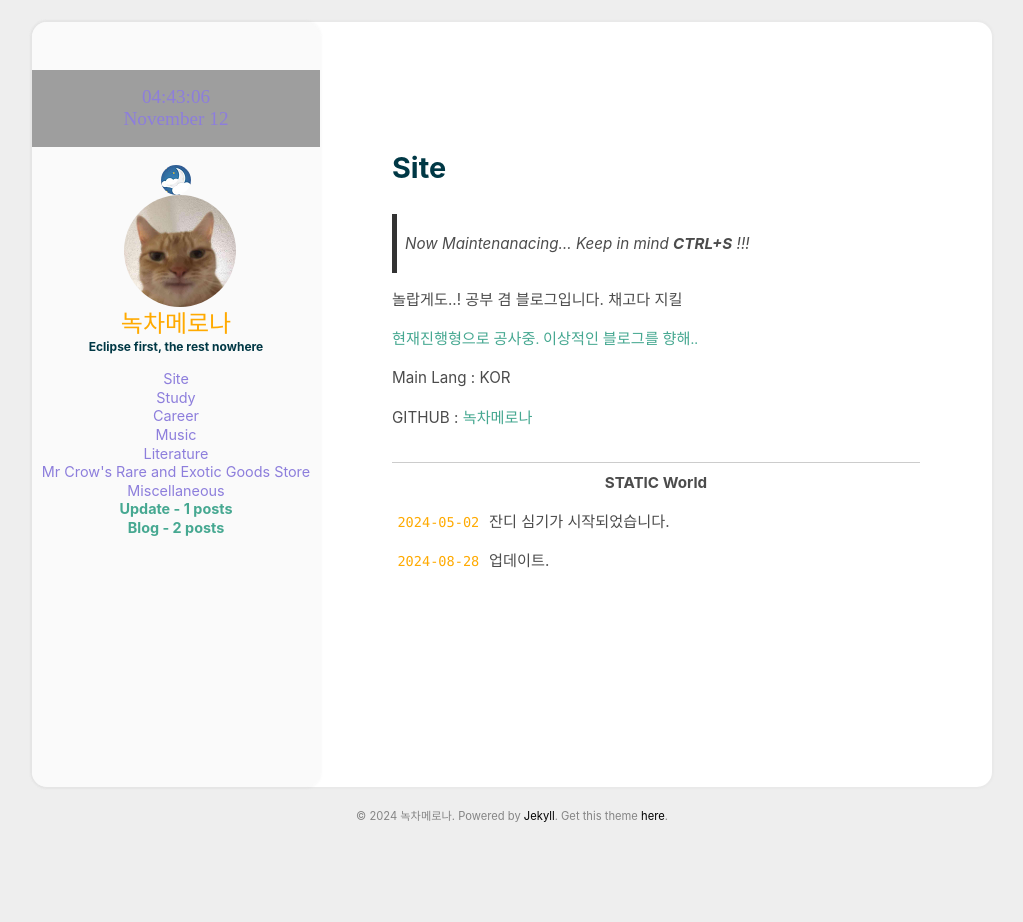
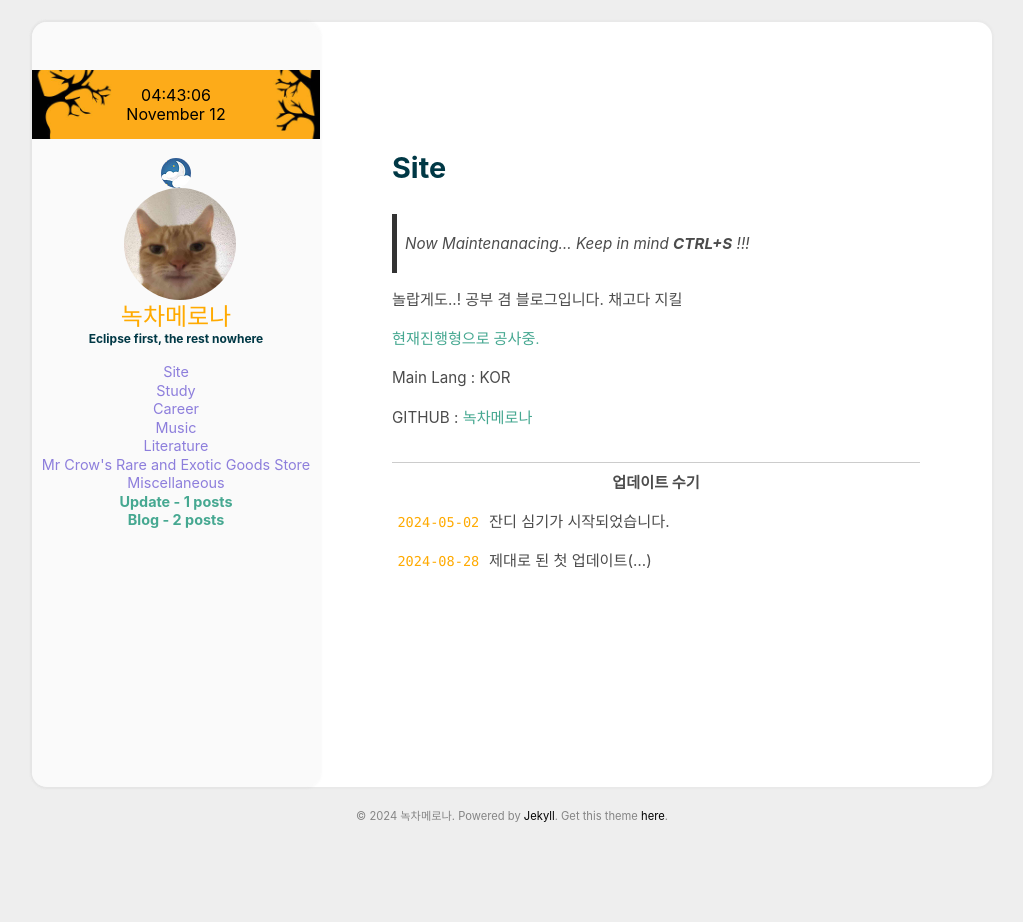
Before and after one commit to greentea-melona/greentea-melona.github.io, a Jekyll site: the page built from _additional_pages/Aboutme.md, in a window 1280 px wide. Shown: the whole page, without its empty margins (128-1151 px from the left). Built offline with Jekyll 4.4.1, drawn with Linux system fonts in a browser that asks for light colours; some web fonts are replaced; grey boxes are pictures that could not be loaded.

Commit message:
Nov 24 1.0

```diff
--- a/_additional_pages/Aboutme.md
+++ b/_additional_pages/Aboutme.md
@@ -10,7 +10,7 @@ order: 1
 놀랍게도..! 공부 겸 블로그입니다. 채고다 지킬
 
 
-<div class = 'customLetter'> 현재진행형으로 공사중. 이상적인 블로그를 향해..
+<div class = 'customLetter'> 현재진행형으로 공사중.
 </div>
 
 Main Lang : KOR
@@ -18,12 +18,12 @@ Main Lang : KOR
 GITHUB : [녹차메로나][gm]
 
 ---
-<center> <b>STATIC World</b> </center>
+<center> <b>업데이트 수기</b> </center>
 
 
 `2024-05-02` 잔디 심기가 시작되었습니다.
 
-`2024-08-28` 업데이트.
+`2024-08-28` 제대로 된 첫 업데이트(...)
 
 
 [gm]:https://github.com/greentea-melona
--- a/_includes/header.html
+++ b/_includes/header.html
@@ -1,7 +1,7 @@
 <header class="header">
 
   <div class="header_content">
-   <div class="customLetter_nav">
+   <div class="customLetter_nav, customLetter_nav_2403">
     <div class="clock_cal">
       <div id="clock">Loading...</div>
       <div id="calendar">Loading...</div>
--- a/assets/css/main.scss
+++ b/assets/css/main.scss
@@ -228,12 +228,22 @@ img {
     color: #46a891;
     font-family: 'GMT_Medium';
 }
+//가을 version
 .customLetter_nav {
     color: #8d7edc;
     font-family: 'GMT_Light';
     font-size: 120%;
     background-image: url("/assets/img/sky.jpg");
     background-size:cover;
+
+
+}
+.customLetter_nav_2403 {
+    color:black;
+    background-image: url("/assets/img/24auutmn.jpg");
+    background-size: 100% auto;
+    background-repeat: no-repeat;
+    background-position: center;
 }
 
 /* 2. Archive
@@ -272,6 +282,7 @@ img {
         margin-left: 1.2rem;
         margin-right: 1.2rem;
     }
+
 }
 
 .archive_date {
@@ -301,7 +312,11 @@ img {
     margin-bottom: 0.6rem;
 }
 
+#archive_preview {
+    word-wrap: normal;
+    color:#8d7edc;
 
+}
 /* 3. Header
    ========================================================================== */
 
@@ -785,3 +800,13 @@ img {
         color: var(--footer_font_a);
     }
 }
+
+/* 7. extra
+    =========================================================================== */
+
+#buttonA {
+    text-align: center;
+    font-size: 80%;
+    background-color: white;
+
+}
```
Also changed, not shown: _includes/archive.html (+10 -2 lines), _posts/2024-10-28-Autumn-Season-24.markdown (+7 -2 lines), assets/script/archivesc.js (added, +23 -0 lines), assets/img/24auutmn.jpg (added).
